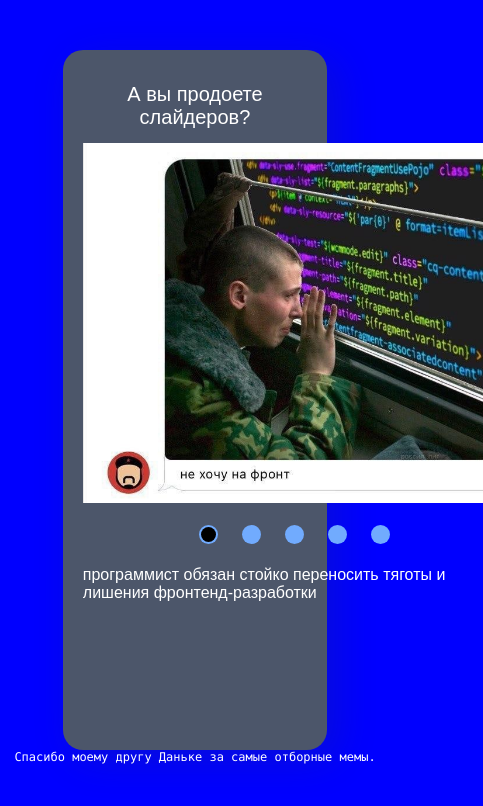
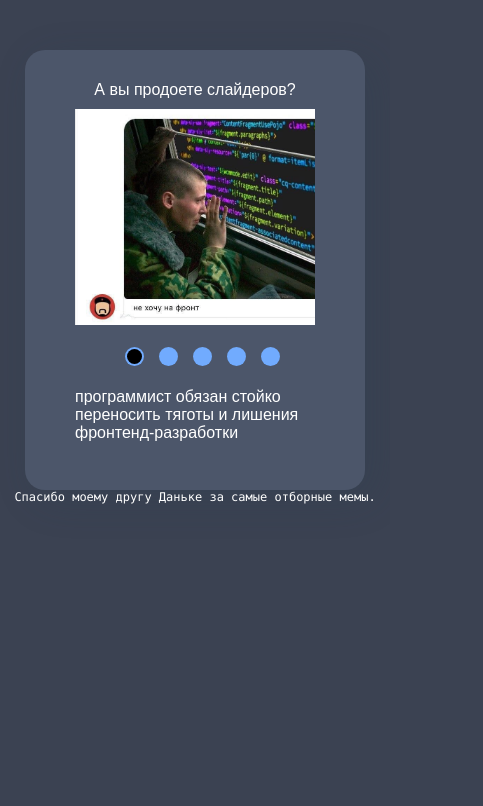
Before and after one commit to vxrossa/cssMemSlider, a plain HTML site: page cssMemSlider/index.html in a window 390 px wide. Shown: the whole page, 483 px wide, since content can reach past the window. Drawn offline with Linux system fonts and the light colour scheme.

Commit message:
feat: add responsive layouts up to 320px at 13:03:29 16.10.21 GMT+3

```diff
--- a/cssMemSlider/css/radio.css
+++ b/cssMemSlider/css/radio.css
@@ -108,3 +108,11 @@ input[type="radio"]:hover + .radio-circle{
 #in5:checked ~ .text-slider > .text-slider-element > .p5{
   opacity: 1;
 }
+
+
+@media screen and (max-width: 1400px) {
+  input[type="radio"]{
+    margin-left: 10px;
+  }
+
+}
--- a/cssMemSlider/css/style.css
+++ b/cssMemSlider/css/style.css
@@ -84,12 +84,9 @@ h1{
 }
 
 @media screen and (max-width: 1400px) {
-  body{
-    /* background-color: red; */
-  }
   .slider{
     width: 60%;
-    height: 660px;
+    height: 640px;
   }
   .slider-wrapper{
     width: 550px;
@@ -105,16 +102,49 @@ h1{
 
 }
 @media screen and (max-width: 930px) {
-  body{
-    background-color: blue;
-  }
   .slider-wrapper{
     width: 400px;
     height: 400px;
   }
+  .slider{
+    height: 550px;
+    padding: 10px;
+  }
 
 }
-
+@media screen and (max-width: 680px) {
+  .slider-wrapper{
+    width: 300px;
+    height: 300px;
+  }
+  .slider{
+    height: 480px;
+    padding: 10px;
+    width: 80%;
+  }
+}
+@media screen and (max-width: 430px) {
+  .slider-wrapper{
+    width: 240px;
+    height: 240px;
+  }
+  h1{
+    font-size: 16px;
+  }
+  .p1,.p2{
+    font-size: 10px;
+  }
+  .slider{
+    padding: 20px;
+    height: 400px;
+  }
+  .text-slider{
+    height: 60px;
+  }
+  input[type="radio"]{
+    margin-left: 0px;
+  }
+}
 
 .thanks{
   color: white;
```
